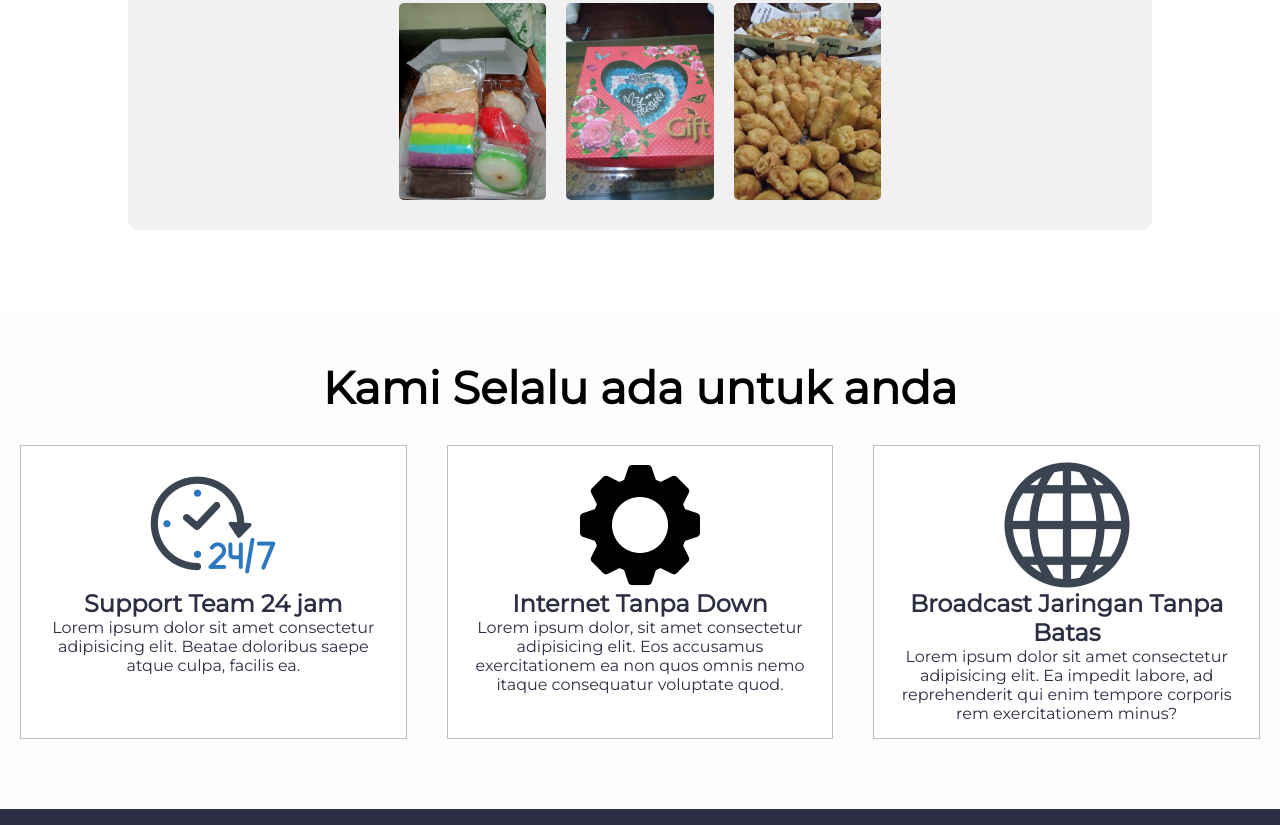
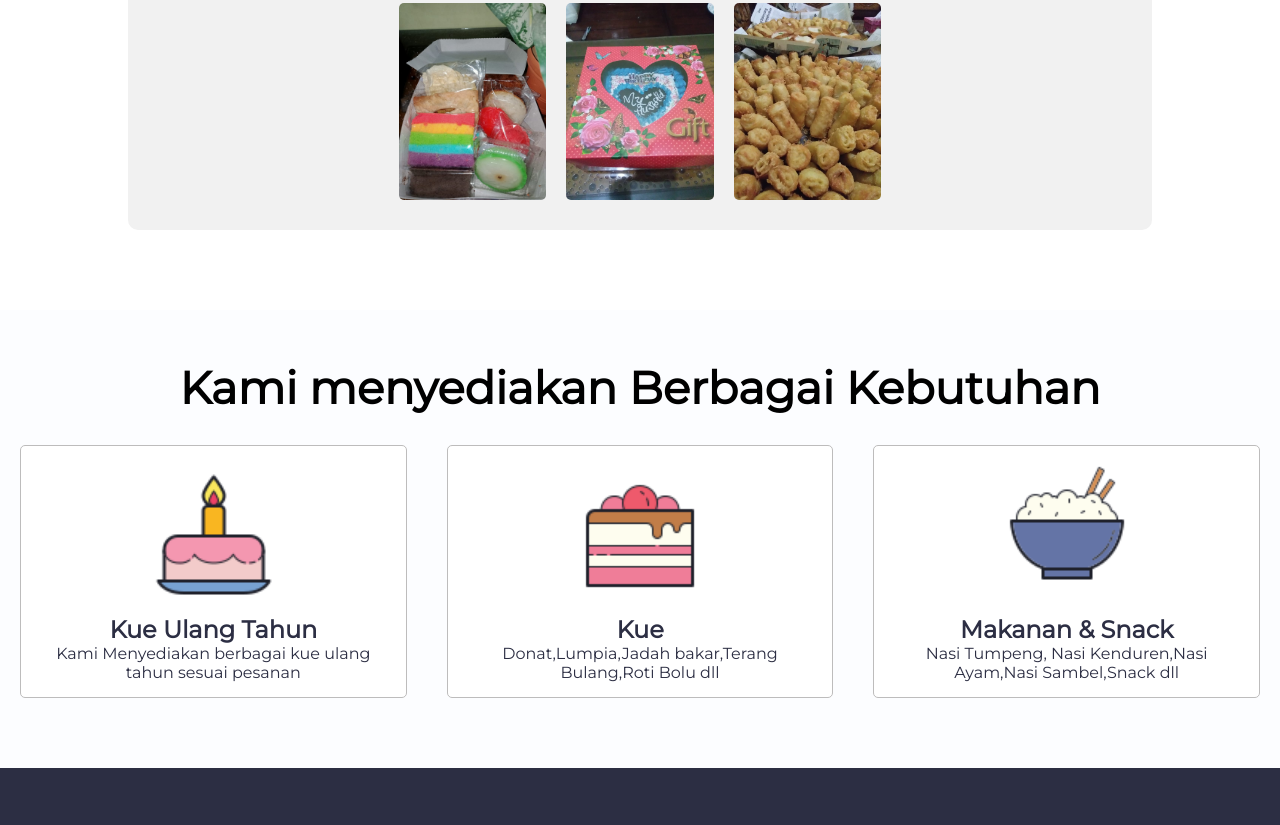
Before and after one commit to andhika16/langgananWifi, a plain HTML site: page index.html in a window 1280 px wide. Shown: the part 1975-2800 px from the top of the page. Drawn offline with Linux system fonts and the light colour scheme.

Commit message:
perubahan 2

```diff
--- a/index.html
+++ b/index.html
@@ -151,37 +151,42 @@
 
     <section class="section-three">
         <div class="title2">
-            <h1>Kami Selalu ada untuk anda</h1>
+            <h1>Kami menyediakan Berbagai Kebutuhan</h1>
         </div>
         <div class="row">
             <div class="col">
-                <img src="img/thisWeb/13703107221582823582-128.png" alt="">
-                <h1>Support Team 24 jam</h1>
-                <p>Lorem ipsum dolor sit amet consectetur adipisicing elit. Beatae doloribus saepe atque culpa, facilis ea.</p>
+                <div class="image">
+                    <img src="img/icon/icons8-birthday-cake-100.png" alt="">
+                </div>
+                <h1>Kue Ulang Tahun</h1>
+                <p>Kami Menyediakan berbagai kue ulang tahun sesuai pesanan</p>
 
             </div>
             <div class="col">
-                <img src="img/thisWeb/2676342921552644381-128.png" alt="">
-                <h1>Internet Tanpa Down</h1>
-                <p>Lorem ipsum dolor, sit amet consectetur adipisicing elit. Eos accusamus exercitationem ea non quos omnis nemo itaque consequatur voluptate quod.</p>
+                <div class="image">
+                    <img src="img/icon/icons8-cake-100.png" alt="">
+                </div>
+                <h1>Kue</h1>
+                <p>Donat,Lumpia,Jadah bakar,Terang Bulang,Roti Bolu dll</p>
             </div>
             <div class="col">
-                <img src="img/thisWeb/5636191571582823586-128.png" alt="">
-                <h1>Broadcast Jaringan Tanpa Batas</h1>
-                <p>Lorem ipsum dolor sit amet consectetur adipisicing elit. Ea impedit labore, ad reprehenderit qui enim tempore corporis rem exercitationem minus?</p>
+                <div class="image">
+                    <img src="img/icon/icons8-rice-bowl-100.png" alt="">
+                </div>
+                <h1>Makanan & Snack</h1>
+                <p>Nasi Tumpeng, Nasi Kenduren,Nasi Ayam,Nasi Sambel,Snack dll </p>
             </div>
         </div>
     </section>
     <section class="section-four">
         <div class="row">
             <div class="col">
-                <h1>Kami Telah Mempunyai Puluhan Ribu Pelanggan, Tunggu Apalagi Segera Hubungi Kami.</h1>
-                <span></span>
-                <p>Lorem ipsum dolor sit amet consectetur, adipisicing elit. Porro, quibusdam.</p>
+                <h1>Kami Telah Menerima berbagai pesanan dari Pelanggan, Tunggu Apalagi Segera Hubungi Kami</h1>
+                <br>
                 <h2>+62852343394444</h2>
             </div>
             <div class="col">
-                <img src="img/thisWeb/undraw_multitasking_hqg3.png" alt="">
+                <img src="img/icon/undraw_Order_confirmed_re_g0if-removebg-preview.png" alt="">
             </div>
         </div>
     </section>
--- a/style.css
+++ b/style.css
@@ -28,7 +28,6 @@ nav {
     height: 80px;
     align-items: center;
     justify-content: space-around;
-
 }
 
 
@@ -45,16 +44,18 @@ nav ul {
 nav ul li a{
     font-size: 15px;
     text-decoration: none;
+    color: #fffefe;
 }
 nav ul li a:hover{
-    border-bottom: #000 3px solid;
-    color: rgb(209, 209, 209);
+    border-bottom: #a4ffd2 3px solid;
+    color: #a4ffd2;
 
 }
 
 nav .logo {
     font-family: 'Quicksand', sans-serif;
-    font-size: 25px;
+    color :#fff;
+    font-size: 35px;
 }
 
 /* MENU TOGGLE NAVBAR */
@@ -227,8 +228,18 @@ nav .logo {
     margin: 20px;
     background-color: #fff;
     border: 1px solid #bdbcbc;
+    border-radius: 5px;
     color: #2C2E43;
 }
+
+.section-three .row .col .image {
+    width: 150px;
+}
+
+.section-three .row .col img {
+    width: 100%;
+}
+
 .section-three .row .col:hover {
     border: 1px solid #fff;
     cursor: pointer;
```
Also changed, not shown: img/icon/icons8-birthday-cake-100.png (added), img/icon/icons8-cake-100.png (added), img/icon/icons8-rice-bowl-100.png (added), img/icon/undraw_Order_confirmed_re_g0if-removebg-preview.png (added).
